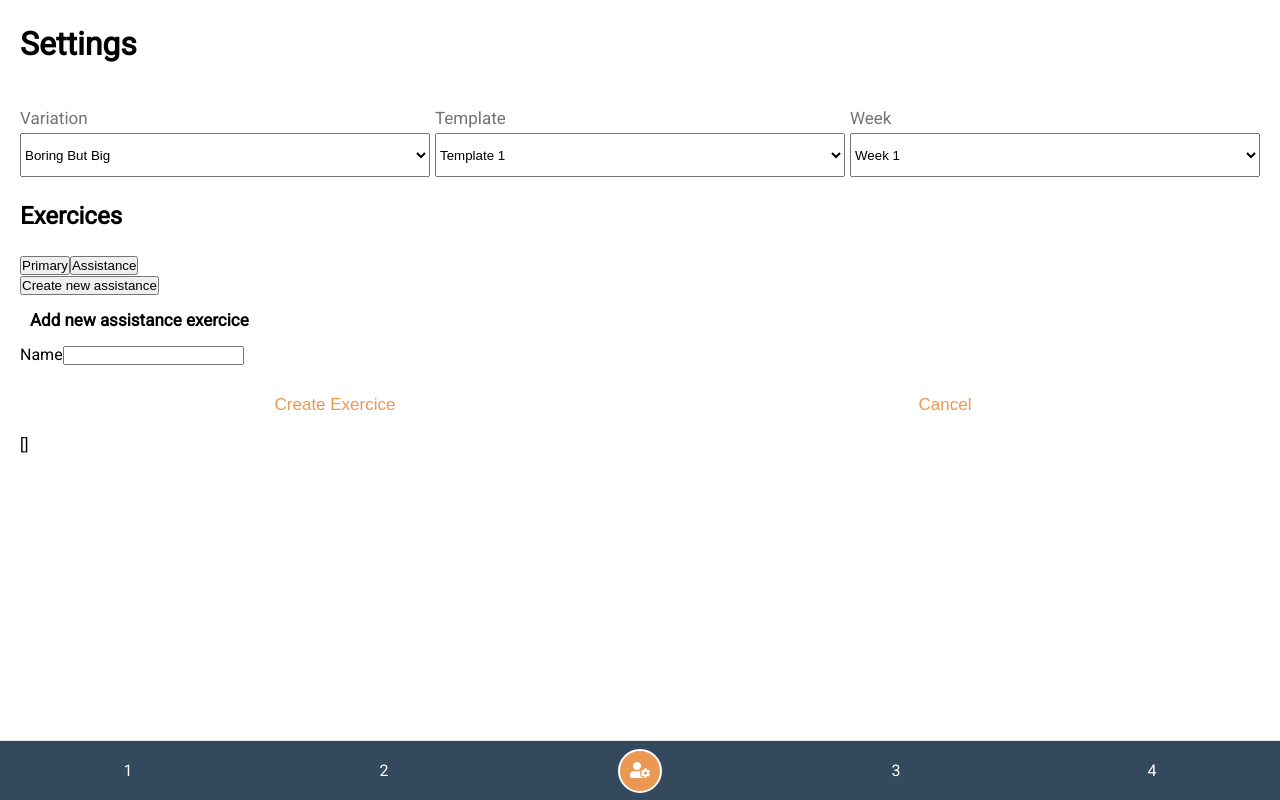
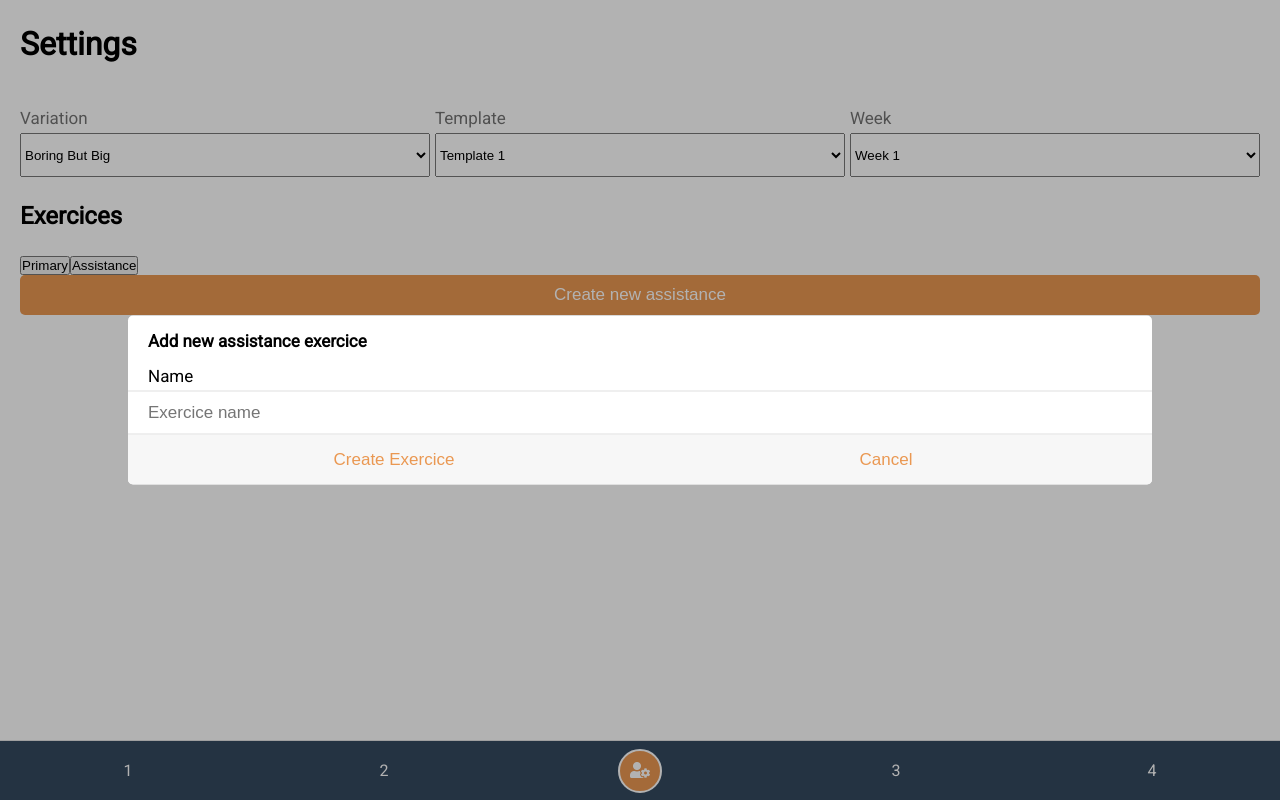
Before and after one commit to LeoGoemaere/wendler-531, a Vue app: page /#/ in a window 1280 px wide. Both pictures are taken after a click on the button "Create new assistance". Built offline with nearby package versions, Linux system fonts and the light colour scheme.

Commit message:
Style the delete button  & create exercice popin

```diff
--- a/src/App.vue
+++ b/src/App.vue
@@ -81,7 +81,6 @@ export default {
 	.button-action {
 		background: none;
 		border: none;
-		padding: 10px;
 		color: black;
 		width: 100%;
 		font-size: 17px;
@@ -169,4 +168,81 @@ export default {
 		left: 0;
 		right: 0;
 	}
+
+	.popin__container {
+		padding: 10px;
+	}
+	.popin__title {
+		color: #000;
+		font-size: 17px;
+		font-weight: 600;
+		padding: 15px 20px;
+	}
+	.popin__element {
+		display: none;
+		position: fixed;
+		top: 50%;
+		left: 50%;
+		transform: translate(-50%, -50%);
+		z-index: 10;
+		background-color: #fff;
+		width: 80vw;
+		border-radius: 5px;
+		overflow: hidden;
+		opacity: 0;
+		transition: opacity .3s ease-out;
+	}
+	.popin__element.is-active {
+		display: block;
+		opacity: 1;
+		transition: opacity .3s ease-out;
+	}
+	.popin__overlay {
+		display: none;
+		position: fixed;
+		top: 0;
+		left: 0;
+		right: 0;
+		bottom: 0;
+		background-color: rgba(0, 0, 0, .3);
+		z-index: 5;
+	}
+
+	.popin__overlay.is-active {
+		display: block;
+	}
+
+	.popin__input-row {
+	}
+
+	.popin__label {
+		padding: 0 20px;
+		font-size: 17px;
+		display: block;
+		margin-bottom: 5px;
+	}
+
+	.popin__input {
+		border: none;
+		border-top: 1px solid;
+		border-bottom: 1px solid;
+		border-color: #e0e0e0;
+		height: 44px;
+		font-size: 17px;
+		width: 100%;
+		padding: 0 20px;
+		color: #737373;
+		box-sizing: border-box;
+	}
+
+	.exercices__buttons {
+		display: flex;
+		padding: 15px 20px;
+		justify-content: space-between;
+		background-color: #f7f7f7;
+	}
+
+	.exercices__buttons--top-border {
+		border-top: 1px solid #e0e0e0;
+	}
 </style>
--- a/src/components/AddExercice.vue
+++ b/src/components/AddExercice.vue
@@ -16,12 +16,12 @@
 						</label>
 					</div>
 				</div>
-				<div class="exercices__buttons">
+				<div class="exercices__buttons exercices__buttons--top-border">
 					<button :class="!isExerciceSelectionned ? 'button-action--disabled' : ''" class="button-action" @click="addExercice">Add Exercice</button>
 					<button class="button-action" @click="cancelAddExercice">Cancel</button>
 				</div>
 			</div>
-			<div :class="popinActiveClass" class="popin__overlay" @click="closePopin"></div>
+			<div :class="popinActiveClass" class="popin__overlay" @click="cancelAddExercice"></div>
 		</div>
 		<div v-else>
 			<button @click="removeExercice">remove</button>
@@ -156,48 +156,7 @@ export default {
 </script>
 
 <style scoped>
-	.popin__container {
-		padding: 10px;
-	}
-	.popin__title {
-		color: #000;
-		font-size: 17px;
-		font-weight: 600;
-		padding: 15px 10px;
-	}
-	.popin__element {
-		display: none;
-		position: fixed;
-		top: 50%;
-		left: 50%;
-		transform: translate(-50%, -50%);
-		z-index: 10;
-		background-color: #fff;
-		width: 80vw;
-		border-radius: 5px;
-		overflow: hidden;
-		opacity: 0;
-		transition: opacity .3s ease-out;
-	}
-	.popin__element.is-active {
-		display: block;
-		opacity: 1;
-		transition: opacity .3s ease-out;
-	}
-	.popin__overlay {
-		display: none;
-		position: fixed;
-		top: 0;
-		left: 0;
-		right: 0;
-		bottom: 0;
-		background-color: rgba(0, 0, 0, .3);
-		z-index: 5;
-	}
 
-	.popin__overlay.is-active {
-		display: block;
-	}
 
 	.exercice__select {
 		display: none;
@@ -208,7 +167,9 @@ export default {
 	}
 
 	.exercice__select + label {
-		padding: 10px 20px;
+		padding: 0 20px;
+		height: 44px;
+		line-height: 44px;
 		display: flex;
 		justify-content: space-between;
 		align-items: center;
@@ -227,9 +188,4 @@ export default {
 
 	.exercice__select:checked +label i { display: block; }
 
-	.exercices__buttons {
-		display: flex;
-		padding: 10px;
-		margin-top: 10px;
-	}
 </style>
--- a/src/components/CreateAssistance.vue
+++ b/src/components/CreateAssistance.vue
@@ -1,18 +1,17 @@
 <template>
-	<div>
-		<button>Create new assistance</button>
-		<div>
+	<div class="assistance_container">
+		<button class="button" @click="showPopin">Create new assistance</button>
+		<div :class="popinActiveClass" class="popin__element">
 			<p class="popin__title">Add new assistance exercice</p>
-			<div>
-				<label>Name</label>
-				<input type="text" @change="this.editExercice" />
+			<div class="popin__input-row">
+				<label class="popin__label">Name</label>
+				<input type="text" class="popin__input" placeholder="Exercice name" @change="this.editExercice" />
 			</div>
 			<div class="exercices__buttons">
-				<button :class="" class="button-action" @click="this.createExercice">Create Exercice</button>
-				<button class="button-action" @click="">Cancel</button>
+				<button :class="" class="button-action" @click="createExercice">Create Exercice</button>
+				<button class="button-action" @click="cancelAddExercice">Cancel</button>
 			</div>
 		</div>
-		<span>{{getExercices.secondary}}</span>
 		<ExerciceLineItem
 			v-for="(exercice, index) in this.exercices.secondary"
 			:key="exercice.id"
@@ -20,6 +19,7 @@
 			:index="parseInt(index)"
 			:type="'secondary'"
 		/>
+		<div :class="popinActiveClass" class="popin__overlay" @click="cancelAddExercice"></div>
 	</div>
 </template>
 
@@ -35,7 +35,8 @@ export default {
 	},
 	data () {
 		return {
-			assistanceCreated: null,
+			popinActiveClass: null,
+			assistancEdited: null,
 			maxSetter: {
 				max: {
 					rm: 0,
@@ -45,6 +46,12 @@ export default {
 		}
 	},
 	methods: {
+		showPopin() {
+			this.popinActiveClass = 'is-active'
+		},
+		closePopin() {
+			this.popinActiveClass = null;
+		},
 		isPrimaryExercices: function() {
 			this.isPrimarySelected = true
 		},
@@ -53,6 +60,11 @@ export default {
 		},
 		editExercice: function(e) {
 			this.assistancEdited = e.target.value;
+		},
+		cancelAddExercice: function() {
+			this.assistancEdited = null;
+			this.closePopin();
+			document.querySelector('.popin__input').value = "";
 		},
 		createExercice: function(e) {
 			const assistancesLength = Object.keys(this.getExercices.secondary).length;
@@ -63,6 +75,7 @@ export default {
 			exercices.secondary[assistancesLength].name = this.assistancEdited;
 			exercices.secondary[assistancesLength].id = uuid();
 			this.$store.commit('updateExercices', exercices);
+			this.cancelAddExercice();
 		}
 	},
 	computed: {
@@ -75,51 +88,7 @@ export default {
 
 <style scoped>
 	/* Create global styles instead */
-	.popin__container {
-		padding: 10px;
-	}
-	.popin__title {
-		color: #000;
-		font-size: 17px;
-		font-weight: 600;
-		padding: 15px 10px;
-	}
-	.popin__element {
-		display: none;
-		position: fixed;
-		top: 50%;
-		left: 50%;
-		transform: translate(-50%, -50%);
-		z-index: 10;
-		background-color: #fff;
-		width: 80vw;
-		border-radius: 5px;
+	.assistance_container {
 		overflow: hidden;
-		opacity: 0;
-		transition: opacity .3s ease-out;
-	}
-	.popin__element.is-active {
-		display: block;
-		opacity: 1;
-		transition: opacity .3s ease-out;
-	}
-	.popin__overlay {
-		display: none;
-		position: fixed;
-		top: 0;
-		left: 0;
-		right: 0;
-		bottom: 0;
-		background-color: rgba(0, 0, 0, .3);
-		z-index: 5;
-	}
-
-	.popin__overlay.is-active {
-		display: block;
-	}
-	.exercices__buttons {
-		display: flex;
-		padding: 10px;
-		margin-top: 10px;
 	}
 </style>
--- a/src/components/ExerciceLineItem.vue
+++ b/src/components/ExerciceLineItem.vue
@@ -1,6 +1,9 @@
 <template>
-	<div class="exercice">
-		<p class="exercice__label">{{ this.exercice.name }}</p>
+	<div :class="exerciceOptionClass" class="exercice">
+		<p class="exercice__label">
+			{{ exercice.name }}
+			<i v-if="type === 'secondary'" @click="toggleExerciceOptions('exercice--options-enabled')" class="fas fa-ellipsis-h icon__ellipsis"></i>
+		</p>
 		<div class="datas">
 			<div class="datas__item">
 				<label class="datas__label">rm</label>
@@ -13,10 +16,9 @@
 				<label class="datas__label datas__label--unit">kg</label>
 			</div>
 		</div>
-		<div v-if="type === 'secondary'">
-			{{index}}
-			<button @click="this.deleteAssistance">Delete exercice</button>
-		</div>
+		<button v-if="type === 'secondary'" class="exercice__delete-button" @click="this.deleteAssistance">
+			<i class="fas fa-trash"></i>
+		</button>
 	</div>
 </template>
 
@@ -36,7 +38,8 @@ export default {
 				rm: 'rm',
 				tm: 'tm'
 			},
-			exercices: this.$store.state.exercices
+			exercices: this.$store.state.exercices,
+			exerciceOptionClass: null
 		}
 	},
 	methods: {
@@ -53,6 +56,9 @@ export default {
 			exercices.secondary.splice(this.index, 1);
 
 			this.$store.commit('updateExercices', exercices);
+		},
+		toggleExerciceOptions(className) {
+			this.exerciceOptionClass = this.exerciceOptionClass ? null : className;
 		}
 	},
 	computed: {
@@ -61,16 +67,39 @@ export default {
 		])
 	},
 }
+
 </script>
 
 <style scoped>
-	.exercice + .exercice {
+	.exercice {
 		margin-top: 16px;
+		position: relative;
+		transition: transform ease-out .3s
+	}
+
+	.exercice--options-enabled {
+		transform: translateX(-80px);
+		transition: transform ease-out .3s
 	}
 
 	.exercice__label {
 		margin-bottom: 5px;
 		font-size: 17px;
+		display: flex;
+		justify-content: space-between;
+		align-items: center;
+	}
+
+	.exercice__delete-button {
+		position: absolute;
+		top: 0;
+		bottom: 0;
+		border: none;
+		background-color: #d81e1e;
+		color: #fff;
+		width: 80px;
+		right: 0;
+    	transform: translateX(100%);
 	}
 
 	.datas {
@@ -130,4 +159,7 @@ export default {
 		color: #34495e;
 		border-bottom: 2px solid #34495e;
 	}
+	.icon__ellipsis {
+		font-size: 18px;
+	}
 </style>
```
